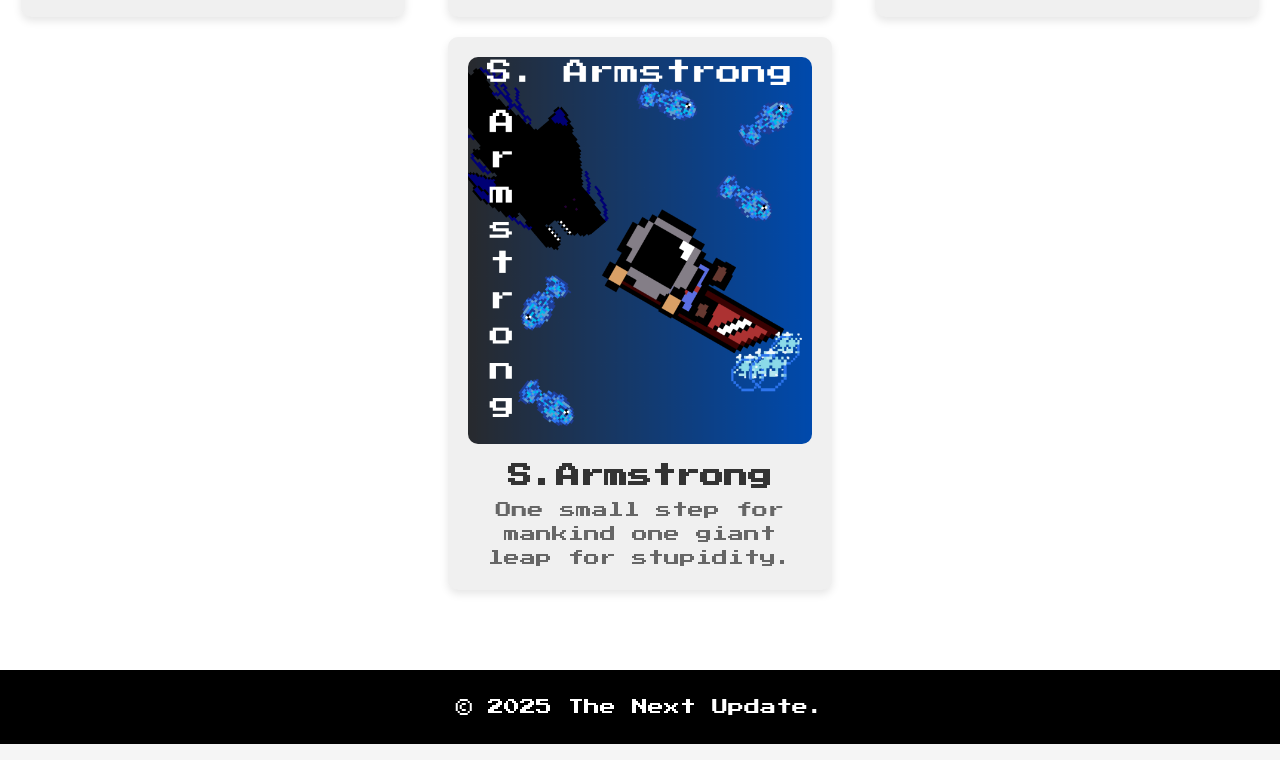
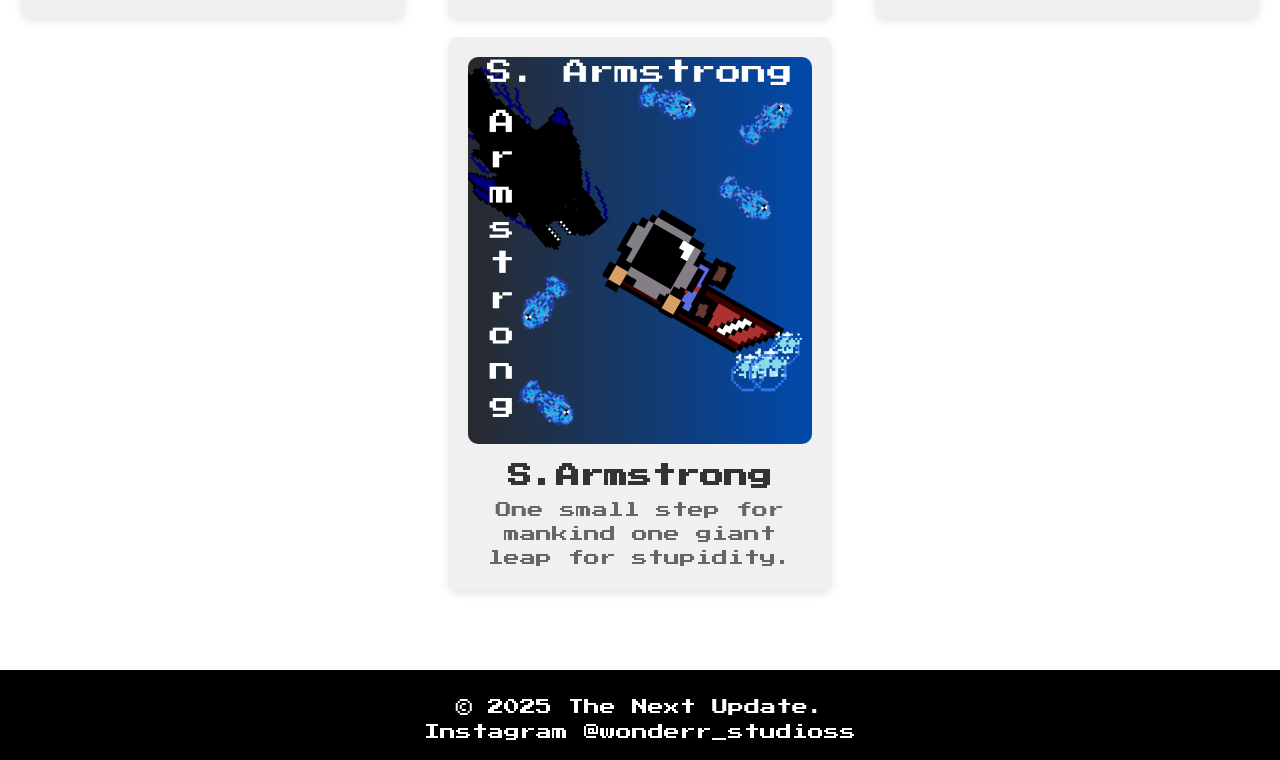
Before and after one commit to Akdonut6/TNU, a plain HTML site: page index.html in a window 1280 px wide. Shown: the part 1591-2351 px from the top of the page. Drawn offline with Linux system fonts and the light colour scheme.

Commit message:
Update index.html

```diff
--- a/index.html
+++ b/index.html
@@ -62,6 +62,7 @@
     <!-- Footer Section -->
     <footer>
         <p>&copy; 2025 The Next Update.</p>
+        <a href="https://www.instagram.com/wonderr_studioss/">Instagram @wonderr_studioss</a>
     </footer>
 </body>
 </html>
```
